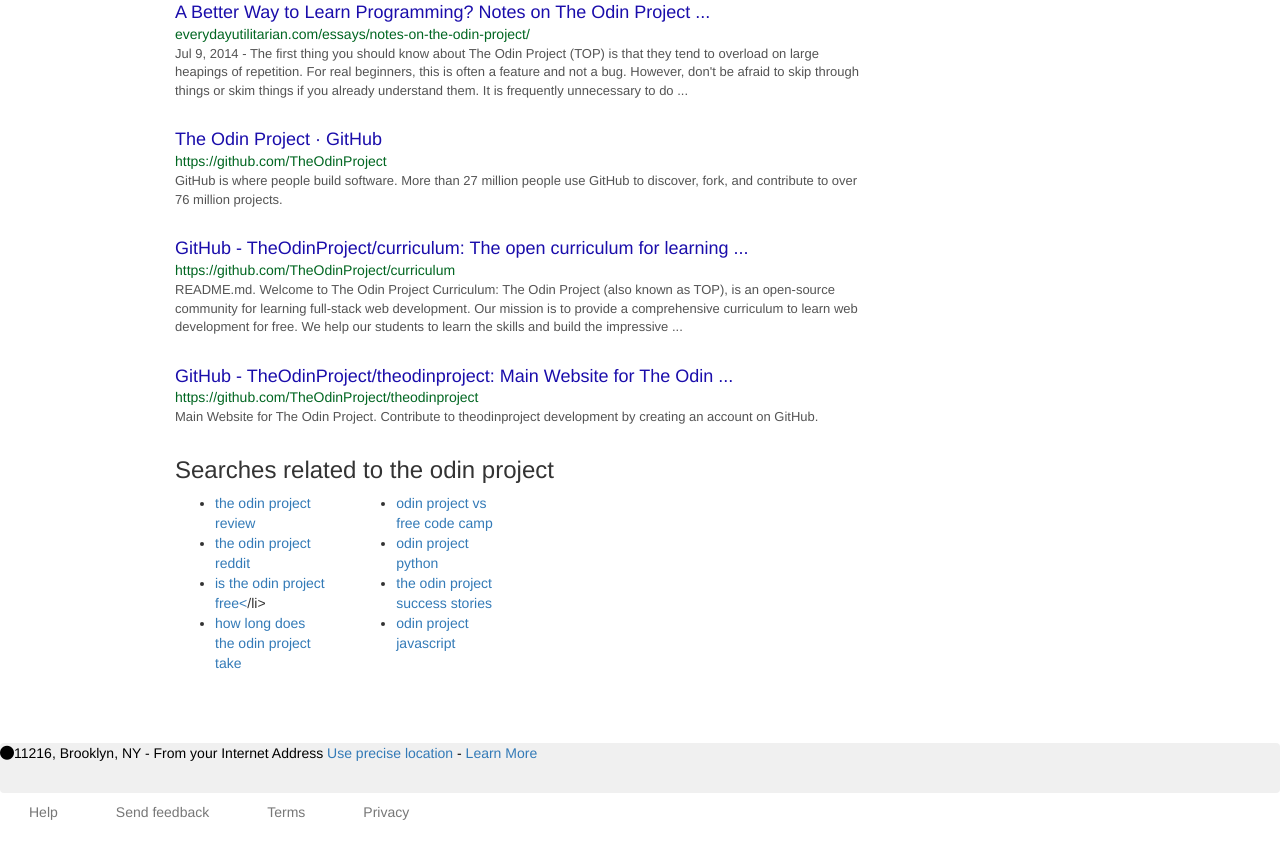
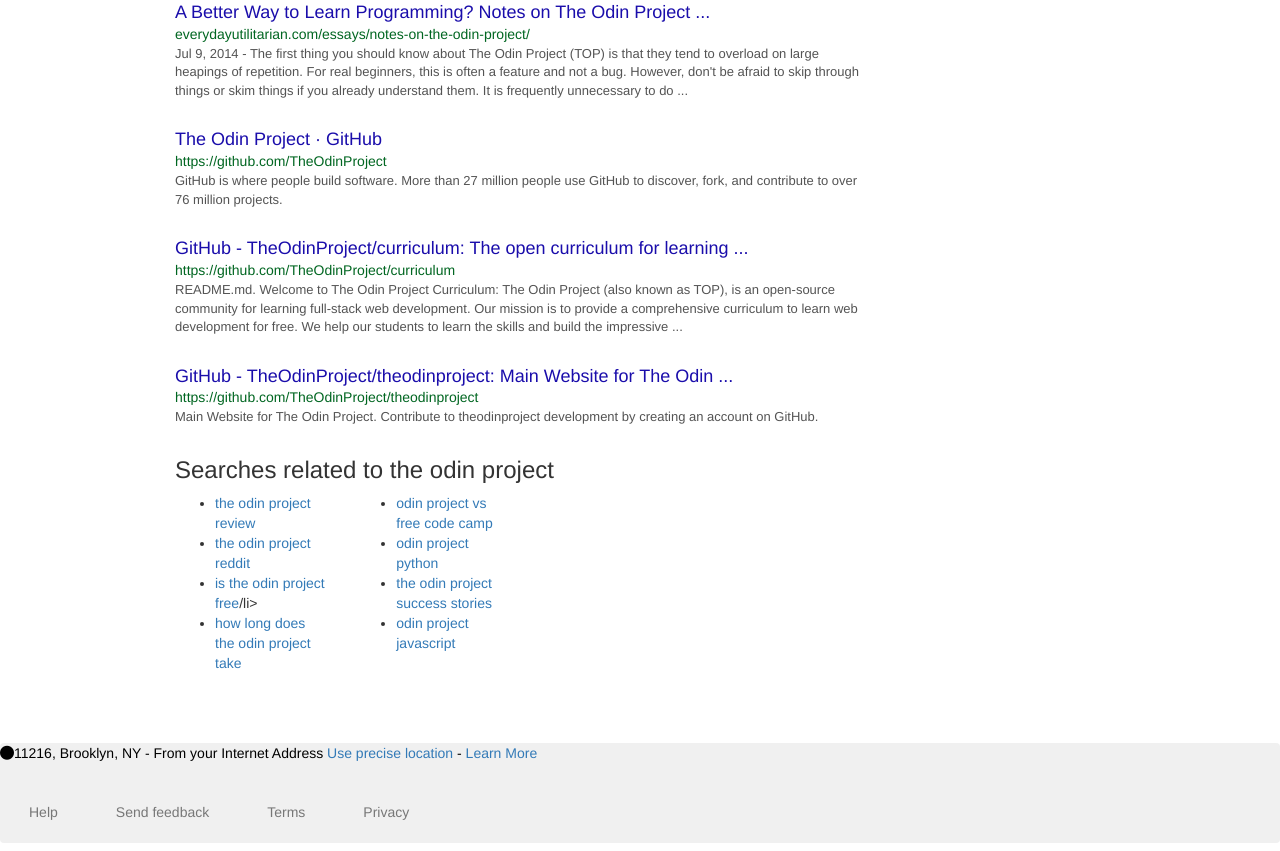
Before and after one commit to lindsayanunez/googleLayout, a plain HTML site: page searchResults.html in a window 1280 px wide. Shown: the part 490-1341 px from the top of the page. Drawn offline with nearby package versions, Linux system fonts and the light colour scheme.

Commit message:
fixed typo. Adjust footer on index

```diff
--- a/searchResults.html
+++ b/searchResults.html
@@ -106,7 +106,7 @@
           <ul>
             <li><a href="#">the odin project review</a></li>
             <li><a href="#">the odin project reddit</a></li>
-            <li><a href="#">is the odin project free<</a>/li>
+            <li><a href="#">is the odin project free</a>/li>
             <li><a href="#">how long does the odin project take</a></li>
           </ul>
         </div>
@@ -137,6 +137,7 @@
           <li><a href="#">Privacy</a></li>
         </ul>
       </div>
+    </div>
     </nav>
   </footer>
 
--- a/style.css
+++ b/style.css
@@ -45,6 +45,10 @@
 .footer li{
 /*  padding-top: 1em;*/
 /*  padding-bottom: 100em;*/
+}
+
+.listingFooter{
+  height: 100px;
 }
 
 /*--------------------Main Page--------------------*/
```
